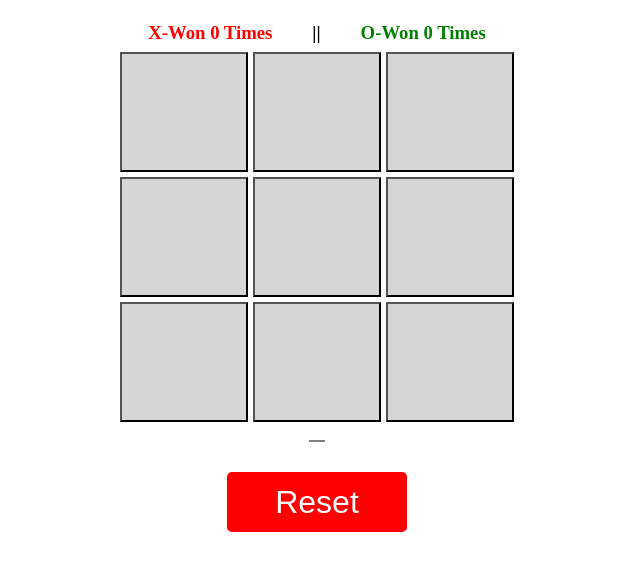
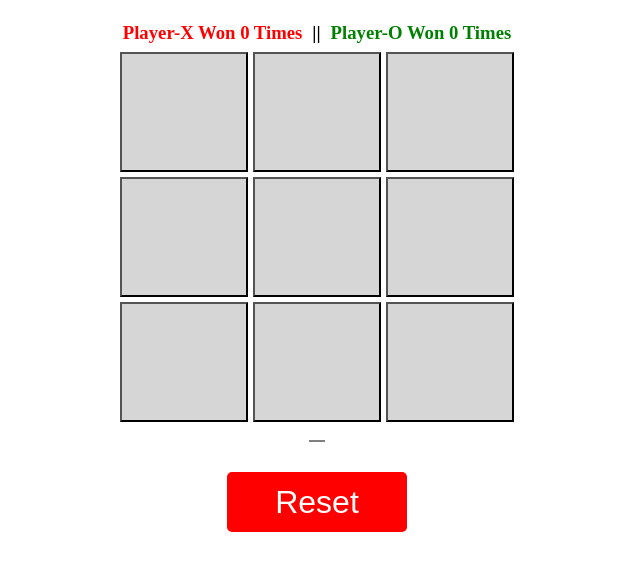
Before and after one commit to ALHriday/tictactoe, a plain HTML site: page index.html in a window 1280 px wide. Shown: the part 138-708 px from the top of the page, without its empty margins (323-963 px from the left). Drawn offline with Linux system fonts and the light colour scheme.

Commit message:
some changes

```diff
--- a/index.html
+++ b/index.html
@@ -13,9 +13,9 @@
     <section class="game">
         <h1>Tic-Tac-Toe</h1>
         <div class="all-counters-output">
-            <h3 class="countX-output">X-Won 0 Times</h3>
+            <h3 class="countX-output">Player-X Won 0 Times</h3>
             <h3 class="draw-output">||</h3>
-            <h3 class="countO-output">O-Won 0 Times</h3>
+            <h3 class="countO-output">Player-O Won 0 Times</h3>
         </div>
         <div class="game-btn">
             <button></button>
--- a/index.js
+++ b/index.js
@@ -81,7 +81,7 @@ for (let i = 0; i < boxs.length; i++) {
                 result.style.backgroundColor = "red";
                 gameBtn.style.border = "5px solid red";
                 countX++;
-                countXoutput.innerHTML = `X-Won ${countX} Times`;
+                countXoutput.innerHTML = `Player-X Won ${countX} Times`;
                 disabledBtn();
 
             }else if (boxs[0].innerHTML == "O" && boxs[1].innerHTML == "O" && boxs[2].innerHTML == "O" ||
@@ -97,7 +97,7 @@ for (let i = 0; i < boxs.length; i++) {
                 result.style.backgroundColor = "green";
                 gameBtn.style.border = "5px solid green";
                 countO++;
-                countOoutput.innerHTML = `O-Won ${countO} Times`;
+                countOoutput.innerHTML = `Player-O Won ${countO} Times`;
                 disabledBtn();
             } else {
                 result.innerHTML = "Draw";
--- a/style.css
+++ b/style.css
@@ -53,7 +53,7 @@
 }
 .all-counters-output{
     display: flex;
-    gap: 40px;
+    gap: 10px;
 }
 .countX-output{
     color: red;
```
